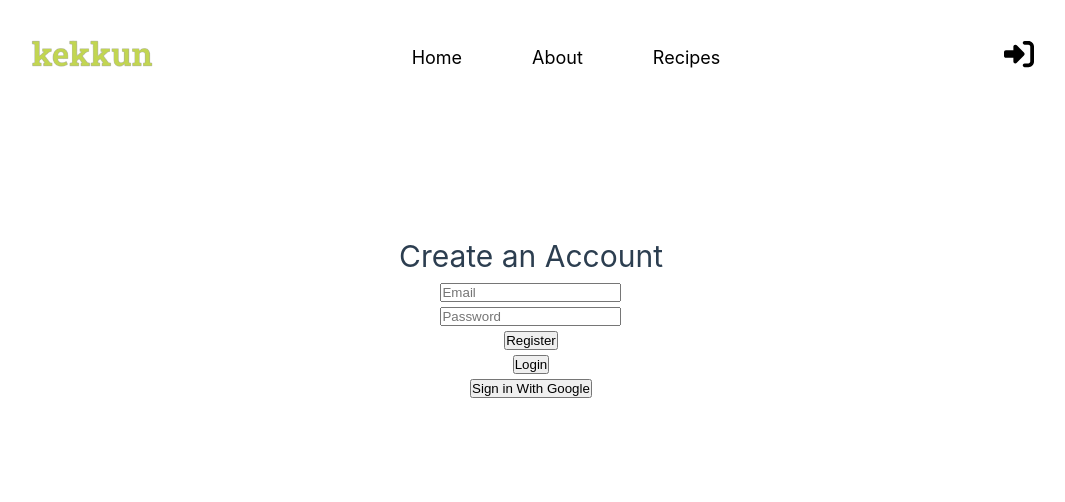
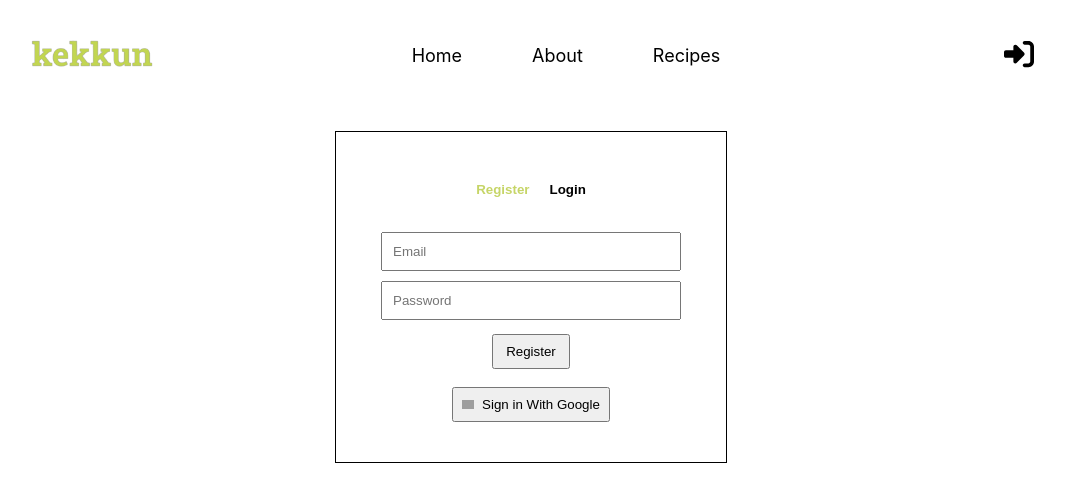
Before and after one commit to soup-bot/Kekkun, a Vue app: page /login in a window 1280 px wide. Shown: the top 502 px of the page, without its empty margins (109-1174 px from the left). Built offline with nearby package versions, Linux system fonts and the light colour scheme; no server answers; grey boxes are pictures that could not be loaded.

Commit message:
login form slightly improved

```diff
--- a/src/assets/base.css
+++ b/src/assets/base.css
@@ -1,55 +1,4 @@
 /* color palette from <https://github.com/vuejs/theme> */
-:root {
-  --vt-c-white: #ffffff;
-  --vt-c-white-soft: #f8f8f8;
-  --vt-c-white-mute: #f2f2f2;
-
-  --vt-c-black: #181818;
-  --vt-c-black-soft: #222222;
-  --vt-c-black-mute: #282828;
-
-  --vt-c-indigo: #2c3e50;
-
-  --vt-c-divider-light-1: rgba(60, 60, 60, 0.29);
-  --vt-c-divider-light-2: rgba(60, 60, 60, 0.12);
-  --vt-c-divider-dark-1: rgba(84, 84, 84, 0.65);
-  --vt-c-divider-dark-2: rgba(84, 84, 84, 0.48);
-
-  --vt-c-text-light-1: var(--vt-c-indigo);
-  --vt-c-text-light-2: rgba(60, 60, 60, 0.66);
-  --vt-c-text-dark-1: var(--vt-c-white);
-  --vt-c-text-dark-2: rgba(235, 235, 235, 0.64);
-}
-
-/* semantic color variables for this project */
-:root {
-  --color-background: var(--vt-c-white);
-  --color-background-soft: var(--vt-c-white-soft);
-  --color-background-mute: var(--vt-c-white-mute);
-
-  --color-border: var(--vt-c-divider-light-2);
-  --color-border-hover: var(--vt-c-divider-light-1);
-
-  --color-heading: var(--vt-c-text-light-1);
-  --color-text: var(--vt-c-text-light-1);
-
-  --section-gap: 160px;
-}
-
-/* @media (prefers-color-scheme: dark) {
-  :root {
-    --color-background: var(--vt-c-black);
-    --color-background-soft: var(--vt-c-black-soft);
-    --color-background-mute: var(--vt-c-black-mute);
-
-    --color-border: var(--vt-c-divider-dark-2);
-    --color-border-hover: var(--vt-c-divider-dark-1);
-
-    --color-heading: var(--vt-c-text-dark-1);
-    --color-text: var(--vt-c-text-dark-2);
-  }
-} */
-
 *,
 *::before,
 *::after {
@@ -59,14 +8,9 @@
 }
 
 body {
-  min-height: 100vh;
-  color: var(--color-text);
-  background: var(--color-background);
   transition: color 0.5s, background-color 0.5s;
-  line-height: 1.6;
   font-family: Inter, -apple-system, BlinkMacSystemFont, 'Segoe UI', Roboto, Oxygen, Ubuntu,
     Cantarell, 'Fira Sans', 'Droid Sans', 'Helvetica Neue', sans-serif;
-  font-size: 15px;
   text-rendering: optimizeLegibility;
   -webkit-font-smoothing: antialiased;
   -moz-osx-font-smoothing: grayscale;
--- a/src/views/Login.vue
+++ b/src/views/Login.vue
@@ -10,6 +10,8 @@ const password = ref("");
 const errMsg = ref();
 const router = useRouter();
 const isLoggedIn = ref(false);
+const registerbox = ref(true);
+const loginbox = ref(false);
 
 
 // onMounted(() => {
@@ -85,13 +87,20 @@ const login =() => {
 <template>
   <body>
     <div class="container">
-<h1>Create an Account</h1>
+      <div class="toggle"><button v-bind:class="{
+    'toggleenabled': registerbox,
+
+  }" @click="registerbox=true,loginbox=false">Register</button><button  v-bind:class="{
+    'toggleenabled': loginbox,
+
+  }" @click="registerbox=false,loginbox=true">Login</button></div>
+
 <p><input type="text" placeholder="Email" v-model ="email"></p>
 <p><input type="password" placeholder="Password" v-model ="password"></p>
 <p v-if="errMsg">{{ errMsg }}</p>
-<p><button @click="register">Register</button></p>
-<p><button @click="login">Login</button></p>
-<p><button @click="signInWithGoogle">Sign in With Google</button></p>
+<p><button class="loginbtn" v-if="registerbox" @click="register">Register</button></p>
+<p><button class="loginbtn" v-if="loginbox" @click="login">Login</button></p>
+<p><button class="google-btn" @click="signInWithGoogle"><img class="google" src="../images/google.svg" alt=""> Sign in With Google</button></p>
 </div>
 
 </body>
@@ -104,10 +113,48 @@ body{
   overflow-y: hidden;
 }
 .container{
-  height: 400px;
+  border: 1px solid black;
+  margin-top: 20px;
+  padding: 40px;
+  max-height: 400px;
   display: flex;
   flex-direction: column;
   align-items: center;
   justify-content: center;
 }
+.toggle button{
+  background-color: transparent;
+  border: none;
+  padding: 10px;
+  font-weight: bold;
+  transition: all 0.2s;
+
+}
+.toggle{
+  margin-bottom: 20px;
+}
+.toggleenabled{
+  color: #C6D567;
+}
+input{
+  margin: 5px;
+  width: 300px;
+  padding: 10px;
+}
+.loginbtn{
+  padding: 8px 12px;
+  margin: 9px 0;
+}
+.google{
+  width: 20px;
+  padding-right: 8px;
+}
+.google-btn{
+  margin-top: 9px;
+display: flex;
+padding: 8px;
+align-items: center;
+justify-content: center;
+}
+
 </style>
```
